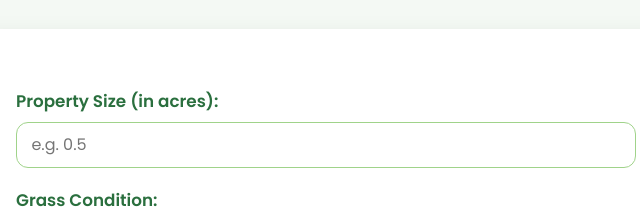
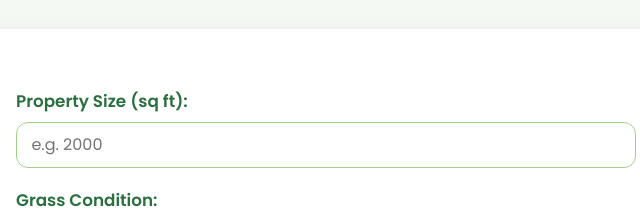
Before and after one commit to Keaton-Nordby/Schutz-Property-Services-LLC, a plain HTML site: page index.html in a window 1280 px wide. Shown: the part 1535-1752 px from the top of the page, 314-954 px from the left. Drawn offline with Linux system fonts and the light colour scheme.

Commit message:
client needs updated for price temp.

```diff
--- a/index.html
+++ b/index.html
@@ -72,8 +72,9 @@
         <div class="quote-calculator-box">
           <form id="quote-form" class="quote-form">
 
-            <label for="acreInput">Property Size (in acres):</label>
-            <input type="number" id="acreInput" min="0.1" step="0.1" placeholder="e.g. 0.5">
+            <label for="acreInput">Property Size (sq ft):</label>
+            <input type="number" id="acreInput" min="100" step="10" placeholder="e.g. 2000">
+
 
             <label for="conditionSelect">Grass Condition:</label>
             <select id="conditionSelect">
@@ -262,7 +263,7 @@
         window.addEventListener("resize", updateSlidePosition);
         window.addEventListener("load", updateSlidePosition);
 
-        // Fade-in on scroll helper
+        // fade in effect
         const faders = document.querySelectorAll(".fade-in-section");
         const options = {
         threshold: 0.15,
@@ -286,9 +287,8 @@
 
         let autoPlayInterval = setInterval(() => {
         nextButton.click();
-        }, 3000); // Change slide every 5 seconds
+        }, 3000);
 
-        // Optional: Pause auto-play on mouse enter, resume on mouse leave
         const carousel = document.querySelector('.carousel');
 
         carousel.addEventListener('mouseenter', () => {
```
